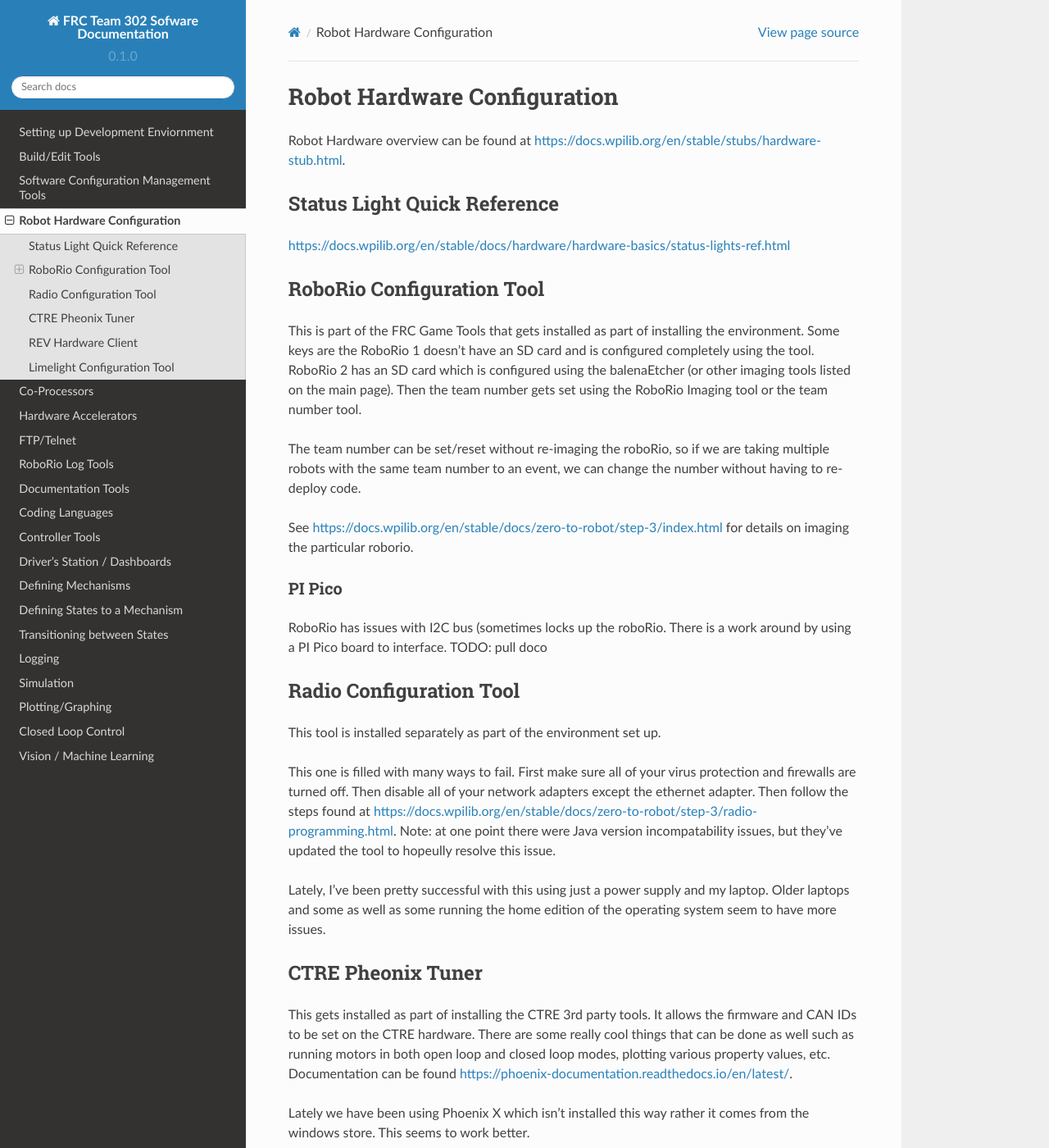
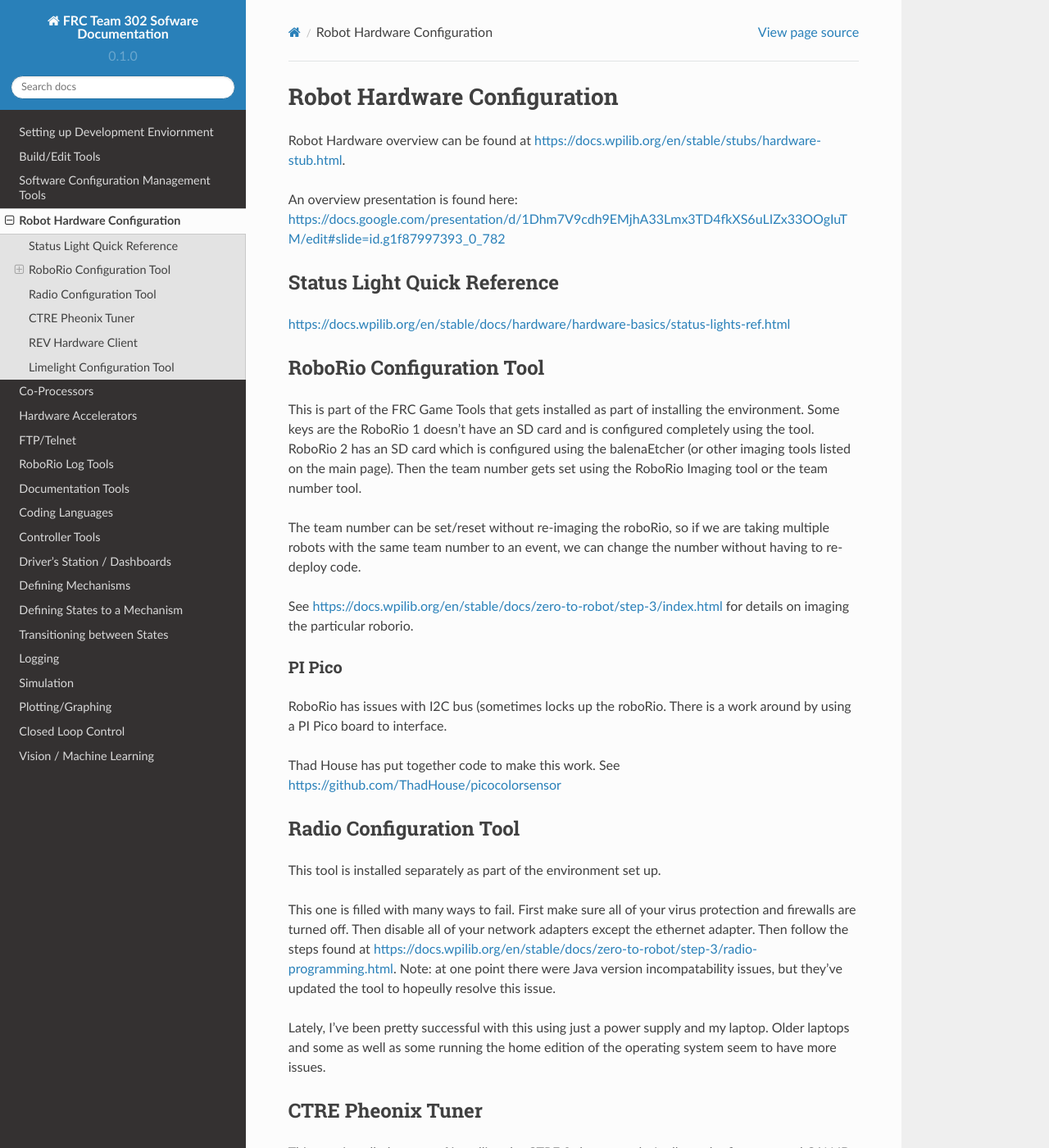
Before and after one commit to Team302/Team302Doco, a Sphinx documentation site: the page built from docs/source/hardware.rst, in a window 1280 px wide and 1400 px high. Shown: the whole window at 82% size. Built offline with Sphinx 7.4.7 and the Read the Docs theme 2.0.0, drawn with Linux system fonts in a browser that asks for light colours.

Commit message:
Update hardware.rst
add pico link and hardware link

```diff
--- a/docs/source/hardware.rst
+++ b/docs/source/hardware.rst
@@ -2,6 +2,9 @@ Robot Hardware Configuration
 ==============================
 
 Robot Hardware overview can be found at https://docs.wpilib.org/en/stable/stubs/hardware-stub.html.
+
+An overview presentation is found here:  https://docs.google.com/presentation/d/1Dhm7V9cdh9EMjhA33Lmx3TD4fkXS6uLIZx33OOgIuTM/edit#slide=id.g1f87997393_0_782
+
 
 Status Light Quick Reference
 ----------------------------
@@ -22,7 +25,8 @@ PI Pico
 ^^^^^^^^^
 
 RoboRio has issues with I2C bus (sometimes locks up the roboRio.   There is a work around by using a PI Pico board to interface.
-TODO:  pull doco
+
+Thad House has put together code to make this work.  See https://github.com/ThadHouse/picocolorsensor
 
 Radio Configuration Tool
 ------------------------
```
